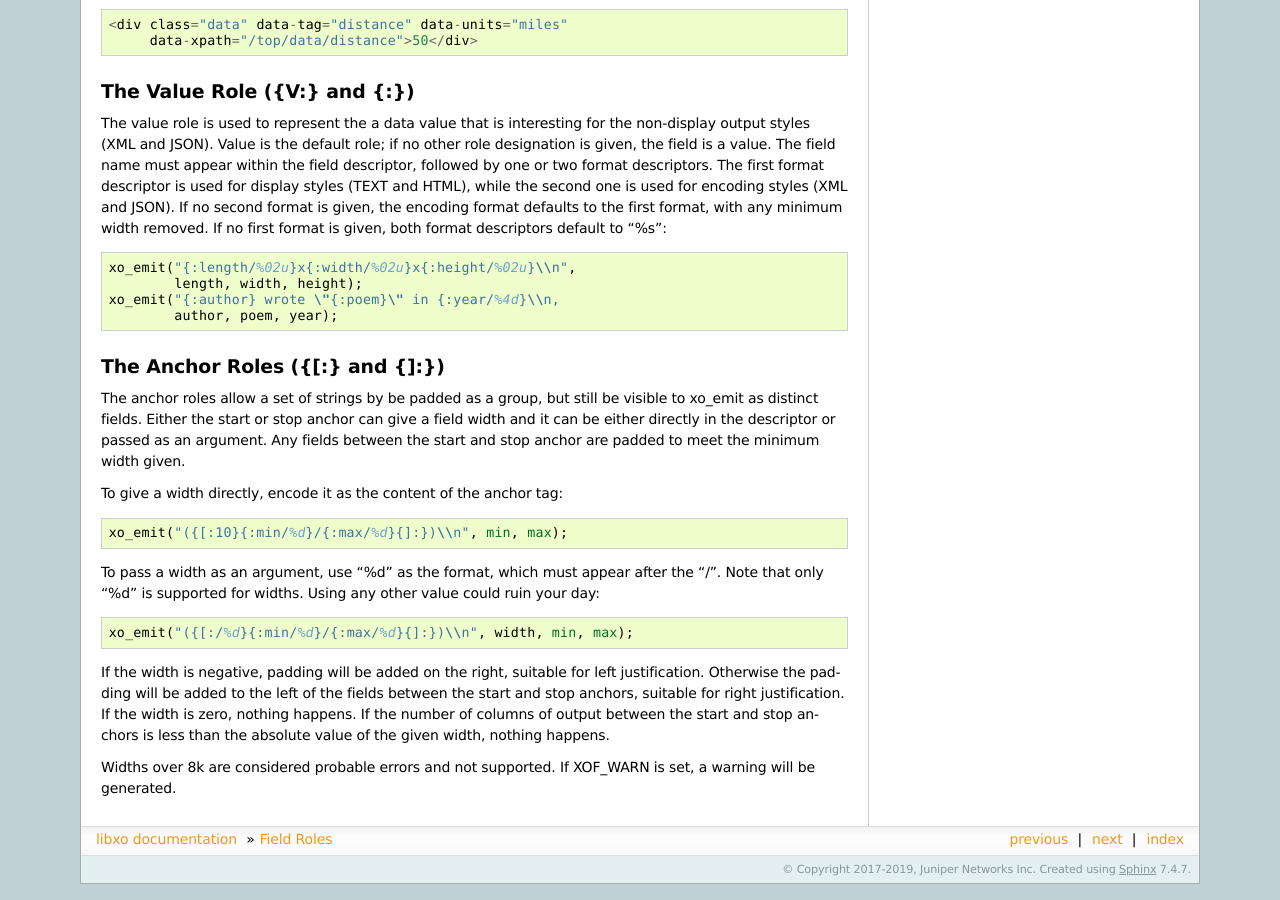
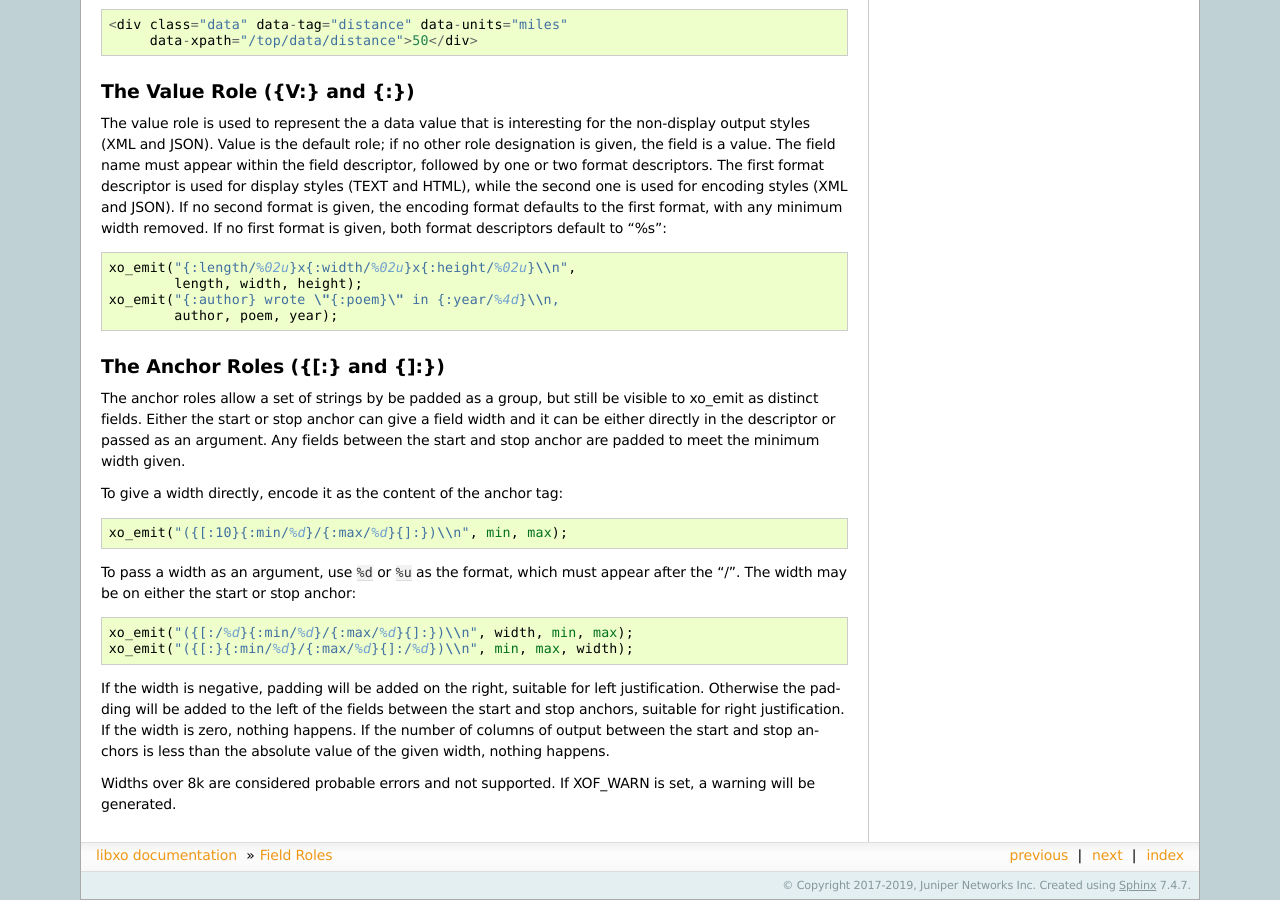
Before and after one commit to Juniper/libxo, a Sphinx documentation site: the page built from doc/field-roles.rst, in a window 1280 px wide and 900 px high, scrolled down 4472 px. Built offline with Sphinx 7.4.7, drawn with Linux system fonts in a browser that asks for light colours.

Commit message:
add "%u" for anchors

```diff
--- a/doc/field-roles.rst
+++ b/doc/field-roles.rst
@@ -298,11 +298,12 @@ To give a width directly, encode it as the content of the anchor tag::
 
     xo_emit("({[:10}{:min/%d}/{:max/%d}{]:})\\n", min, max);
 
-To pass a width as an argument, use "%d" as the format, which must
-appear after the "/".  Note that only "%d" is supported for widths.
-Using any other value could ruin your day::
+To pass a width as an argument, use ``%d`` or ``%u`` as the format,
+which must appear after the "/".  The width may be on either the start
+or stop anchor::
 
     xo_emit("({[:/%d}{:min/%d}/{:max/%d}{]:})\\n", width, min, max);
+    xo_emit("({[:}{:min/%d}/{:max/%d}{]:/%d})\\n", min, max, width);
 
 If the width is negative, padding will be added on the right, suitable
 for left justification.  Otherwise the padding will be added to the
```
